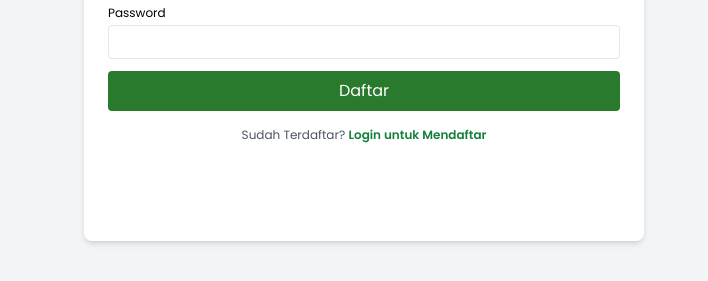
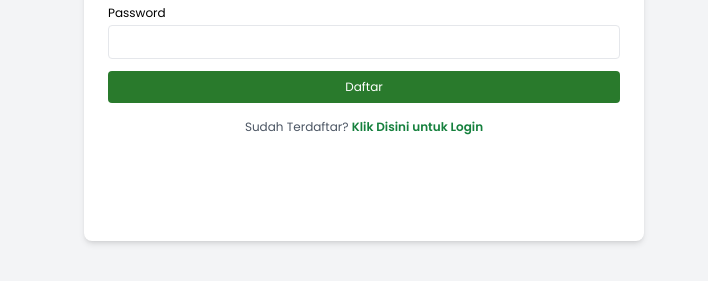
Before and after one commit to rikoraditya/klinik-pradnya, a website: page public/login/register.html in a window 1280 px wide. Shown: the part 448-729 px from the top of the page, 572-1280 px from the left. Drawn offline with nearby package versions, Linux system fonts and the light colour scheme.

Commit message:
KlinikPradnyaIsadha

```diff
--- a/public/login/register.html
+++ b/public/login/register.html
@@ -229,9 +229,9 @@
         <input type="tel" id="phone" class="w-full p-2 border text-xs rounded mb-2">
         <label for="password" class="block text-left mb-1 text-xs font-medium">Password</label>
         <input type="password" id="password" class="w-full p-2 border text-xs rounded mb-2">
-        <button onclick="register()" class="w-full bg-[#297A2C] text-white px-4 py-2 mt-1 rounded hover:bg-green-900">Daftar</button>
+        <button onclick="register()" class="w-full bg-[#297A2C] text-white px-4 py-2 mt-1 text-xs rounded hover:bg-green-900">Daftar</button>
 
-                <p class="text-center text-xs text-gray-600 mt-4">Sudah Terdaftar? <a href="login.html" class="text-green-700 font-bold text-xs">Login untuk Mendaftar</a></p>
+                <p class="text-center text-xs text-gray-600 mt-4">Sudah Terdaftar? <a href="login.html" class="text-green-700 font-bold text-xs">Klik Disini untuk Login</a></p>
             </div>
         </div>
     </div>
```
